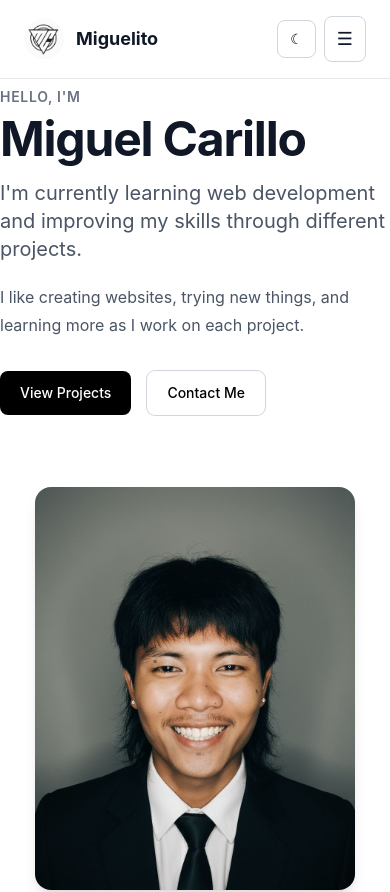
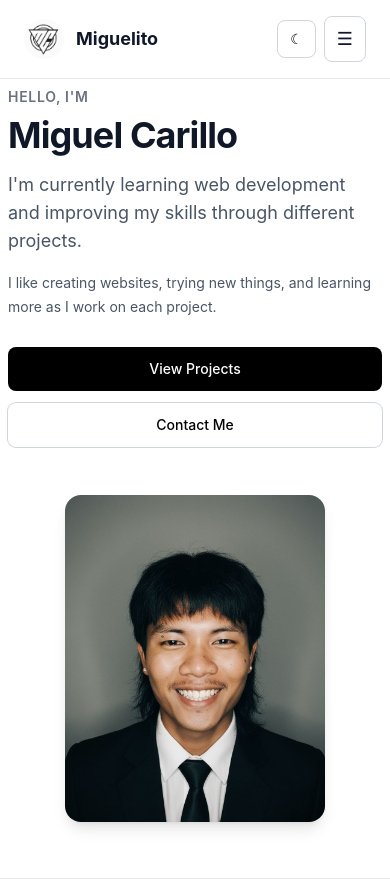
Before and after one commit to Miguelito-77gil/prelim-proj, a React (Vite) app: page / in a window 390 px wide. Shown: the top 892 px of the page. Built offline with nearby package versions, Linux system fonts and the light colour scheme.

Commit message:
Add files via upload

```diff
--- a/src/sections/home/HomeSection.jsx
+++ b/src/sections/home/HomeSection.jsx
@@ -5,8 +5,8 @@ function HomeSection() {
   return (
     <section>
       {/* Hero Content */}
-      <div className="mx-auto max-w-6xl">
-        <div className="grid items-start gap-12 md:grid-cols-2 md:gap-16">
+      <div className="mx-auto max-w-6xl px-2 sm:px-0">
+        <div className="grid items-start gap-10 md:grid-cols-2 md:gap-16">
 
           {/* Hero Text */}
           <div className="pt-2">
@@ -14,21 +14,21 @@ function HomeSection() {
               Hello, I'm
             </p>
 
-            <h1 className="mt-2 text-5xl font-bold tracking-tight text-gray-900 dark:text-white sm:text-6xl">
+            <h1 className="mt-2 text-4xl font-bold tracking-tight text-gray-900 dark:text-white sm:text-5xl md:text-6xl">
               Miguel Carillo
             </h1>
 
-            <p className="mt-4 max-w-xl text-xl text-gray-600 dark:text-gray-300">
+            <p className="mt-4 max-w-xl text-lg leading-7 text-gray-600 dark:text-gray-300 sm:text-xl">
               I'm currently learning web development and improving my skills
               through different projects.
             </p>
 
-            <p className="mt-5 max-w-xl leading-7 text-gray-600 dark:text-gray-300">
+            <p className="mt-4 max-w-xl text-sm leading-6 text-gray-600 dark:text-gray-300 sm:mt-5 sm:text-base sm:leading-7">
               I like creating websites, trying new things, and learning more
               as I work on each project.
             </p>
 
-            <div className="mt-8 flex flex-wrap gap-4">
+            <div className="mt-7 flex flex-col gap-3 sm:mt-8 sm:flex-row sm:flex-wrap sm:gap-4">
               <Button href="/projects">
                 View Projects
               </Button>
@@ -43,11 +43,11 @@ function HomeSection() {
           </div>
 
           {/* Hero Image */}
-          <div className="flex justify-center pt-6 md:justify-end md:pt-4">
+          <div className="flex justify-center pt-2 md:justify-end md:pt-4">
             <img
               src={heroImage}
               alt="Miguel Carillo"
-              className="w-full max-w-xs rounded-2xl object-cover shadow-lg"
+              className="w-full max-w-[260px] rounded-2xl object-cover shadow-lg sm:max-w-xs"
             />
           </div>
 
@@ -55,7 +55,7 @@ function HomeSection() {
       </div>
 
       {/* Full Width Divider Before About */}
-      <div className="mt-16 w-full border-t border-gray-200 dark:border-gray-800" />
+      <div className="mt-14 w-full border-t border-gray-200 dark:border-gray-800 sm:mt-16" />
     </section>
   );
 }
```
